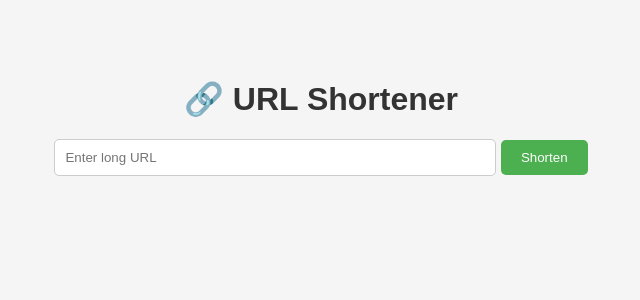
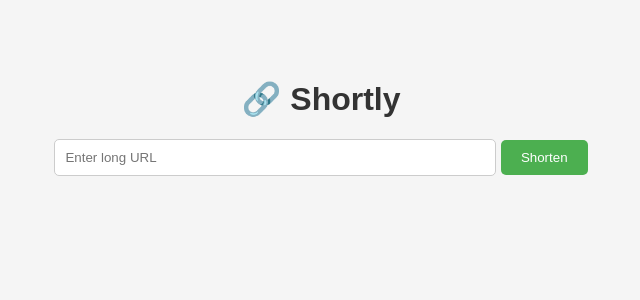
Before and after one commit to diaxx1309/url-shortener, a Flask app: page / in a window 1280 px wide. Shown: the top 300 px of the page, without its empty margins (319-959 px from the left). Run offline with Flask 3, Linux system fonts and the light colour scheme.

Commit message:
chore: update app heading

```diff
--- a/templates/index.html
+++ b/templates/index.html
@@ -35,7 +35,7 @@
     </style>
 </head>
 <body>
-    <h1>🔗 URL Shortener</h1>
+    <h1>🔗 Shortly </h1>
     <form method="POST" action="/">
         <input type="text" name="long_url" placeholder="Enter long URL" required>
         <button type="submit">Shorten</button>
```
